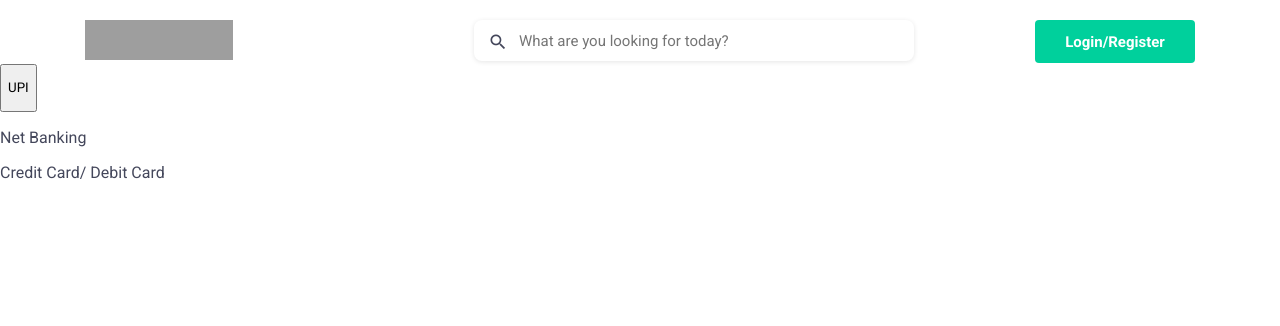
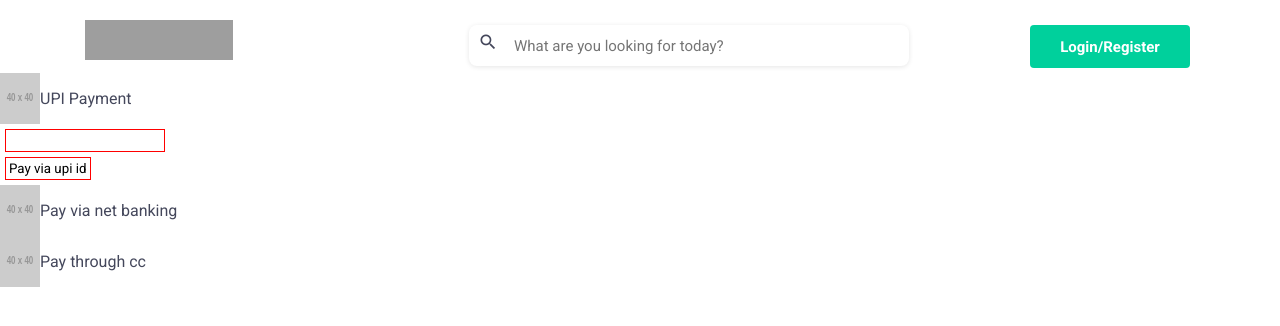
Before and after one commit to taherahmed14/Groww_Front-end_Project, a website: page Front end/groww_payment.html in a window 1280 px wide. Drawn offline with Linux system fonts and the light colour scheme; grey boxes are pictures that could not be loaded; placeholder pictures from the web are drawn by us.

Commit message:
add functionality of open and close input boxes

```diff
--- a/Front end/groww_payment.html
+++ b/Front end/groww_payment.html
@@ -12,17 +12,30 @@
 
     <style>
         /* * {
+            padding: 3px;
+            margin: 2px;
             border: 1px solid red;
-            margin: 3px;
-            padding: 5px;
         } */
+
+        button,
+        input {
+            display: block;
+            background-color: transparent;
+            border: 1px solid red;
+            padding: 3px;
+            margin: 5px;
+        }
+
+        .flex {
+            display: flex;
+        }
+
+        .payment-detail {
+            display: none;
+        }
 
         .open {
             display: block;
-        }
-
-        .inp {
-            display: none;
         }
     </style>
 
@@ -60,78 +73,98 @@
     </nav>
 
 
-    <div id="container">
+    <div class="cards-container">
 
-    <div id="cards-container ">
-        <button class="disp " id="up ">
-        <p class="name " >UPI</p>
-
-        <div class="inp " id="upiContainer ">
-            <input type="text " name="UPIID " id="upi ">
-            <input type="button " value="Pay using UPI ">
+        <div id="upi" data-type="upi">
+            <div>
+                <div class="flex">
+                    <img src="https://via.placeholder.com/40" alt="">
+                    <p>UPI Payment</p>
+                </div>
+                <form action="" id="upiData" class="payment-detail">
+                    <input type="text" name="" id=""></input>
+                    <button type="submit">Pay via upi id</button>
+                </form>
             </div>
         </div>
 
-    <div class="disp " id="netb-b ">
-        <p class="name " id="netB-b ">Net Banking</p>
-        <div class="inp " id="netBankingContainer ">
-            <input type="text " name="Net Banking " id="netb ">
-            <input type="button " value="Pay using net banking ">
+        <div id="netBanking" data-type="netBanking">
+            <div>
+                <div class="flex">
+                    <img src="https://via.placeholder.com/40" alt="">
+                    <p>Pay via net banking</p>
+                </div>
+                <form action="" id="netBankingData" class="payment-detail">
+                    <input type="text" name="" id="">
+                    <button type="submit">Pay via net banking id</button>
+
+                </form>
             </div>
         </div>
 
-    <div class="disp ">
-
-
-                        <p class="name " id="cc-b ">Credit Card/ Debit Card</p>
-
-
-                        <div class="inp " id="creditCardContainer ">
-                        <input type="text " name="Credit Card " id="cc ">
-                        <input type="button " value="Pay using Credit Card ">
+        <div id="creditCard" data-type="creditCard">
+            <div>
+                <div class="flex">
+                    <img src="https://via.placeholder.com/40" alt="">
+                    <p>Pay through cc</p>
+                </div>
+                <form action="" id="creditCardData" class="payment-detail">
+                    <input type="text" name="" id="">
+                    <button type="submit">Pay with creditCard</button>
+                </form>
             </div>
         </div>
-                        </div>
-                        <div id="footer ">
-
-                            <!-- Add footer contents here -->
 
     </div>
 
+    <script>
+        let arr = document.querySelectorAll("form");
+        arr.forEach(x => x.addEventListener('submit', paymentMethod));
+        let i = 0;
 
-    <script>
-        let upi = document.getElementById('upiContainer'),
-            netBanking = document.getElementById('netBankingContainer'),
-            creditCard = document.getElementById('creditCardContainer'),
-            container = document.getElementById('cards-container');
+        let selectedType = 'upi'
+
+        let upi = document.getElementById('upi');
+        let creditCard = document.getElementById('creditCard');
+        let netBanking = document.getElementById('netBanking');
+
+        const options = [upi,  netBanking, creditCard]
+
+        options.forEach((item, i, array) => {
+            const currentItem = i;
+
+            item.addEventListener('click', (e) => {
+
+                const currentType = e.path.filter(ele => {
+                const type = ele.dataset?.type;
+
+                    if(Boolean(type)) {
+                        selectedType = type
+                    }
+                })
+
+                if(selectedType === array[currentItem].id) {
+                    arr[currentItem].classList.add('open');
 
 
-        container.addEventListener('click', ()=>hideOthers());
+                    options.filter((item, i) => i!== currentItem).forEach(element => {
+                        const elemntForm = element.querySelector('form')
+                        elemntForm.classList.remove('open')
 
-        /* upi.addEventListener('click', hideOthers);
-        netBanking.addEventListener('click', hideOthers);
-        creditCard.addEventListener('click', hideOthers); */
+                    })
+                }
+            })
+        })
+
+        arr[0].classList.add('open')
 
 
-        function hideOthers(e) {
-            [upi, netBanking, creditCard].forEach(x => x.classList.remove('open'));
-            if (e.target.id == 'cc-b') {
-                creditCard.classList.add('open');
-                creditCard.classList.remove('inp');
-            } else if (e.target.id == 'upi-b') {
-                upi.classList.add('open');
-                upi.clasList.remove('inp');
-            } else {
-                netBanking.classList.add('open');
-                netBanking.classList.remove('inp');
-            }
-            //console.log(e.target.childNodes);
-            //e.target.style.background = 'red';
-            console.log(e.target.id);
+
+        function paymentMethod(e) {
+            e.preventDefault();
+            console.log('success!!!' + e.target.id)
         }
     </script>
-
-
 </body>
 
 </html>
```
Lines whose indentation alone changed are shown as unchanged.
